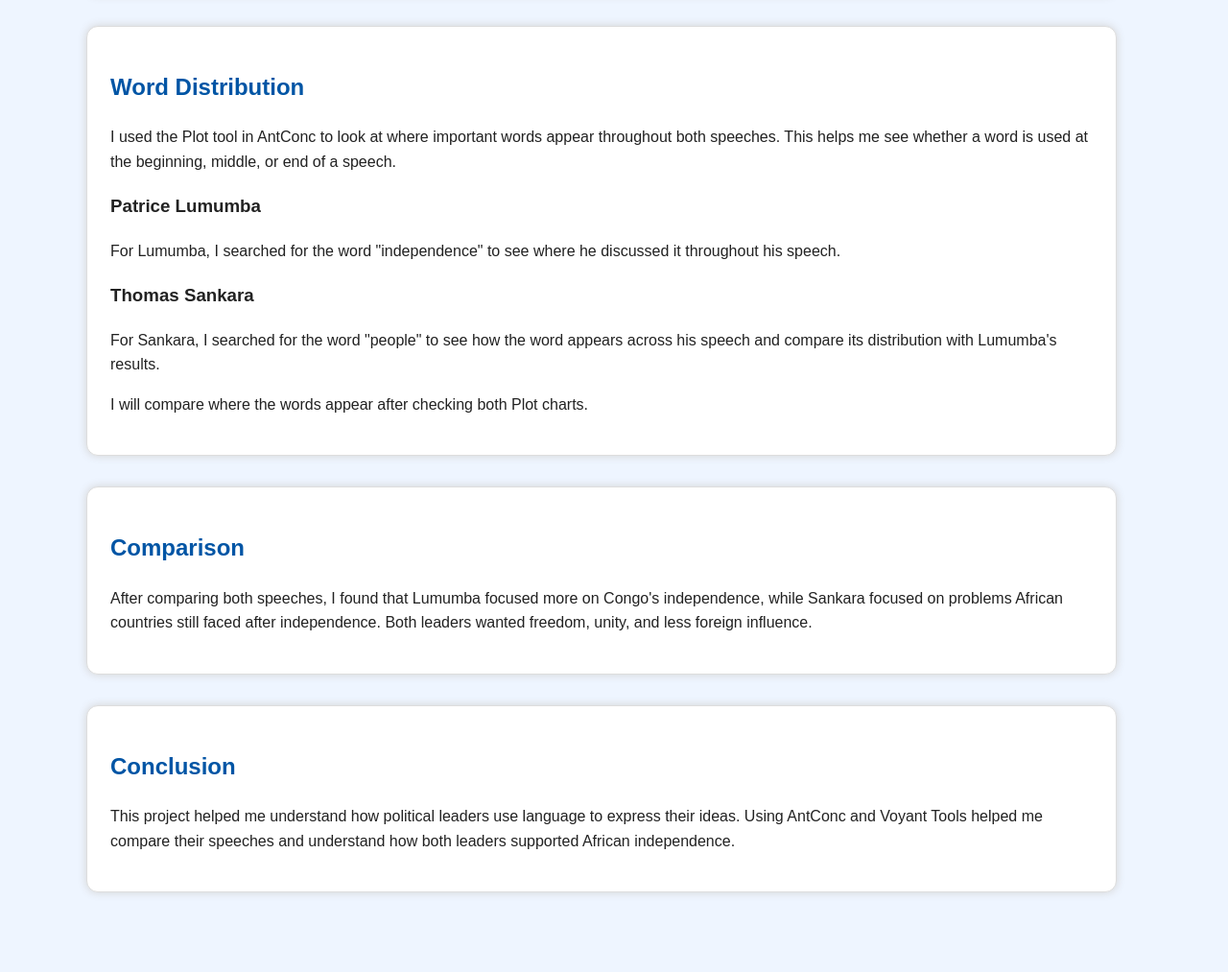
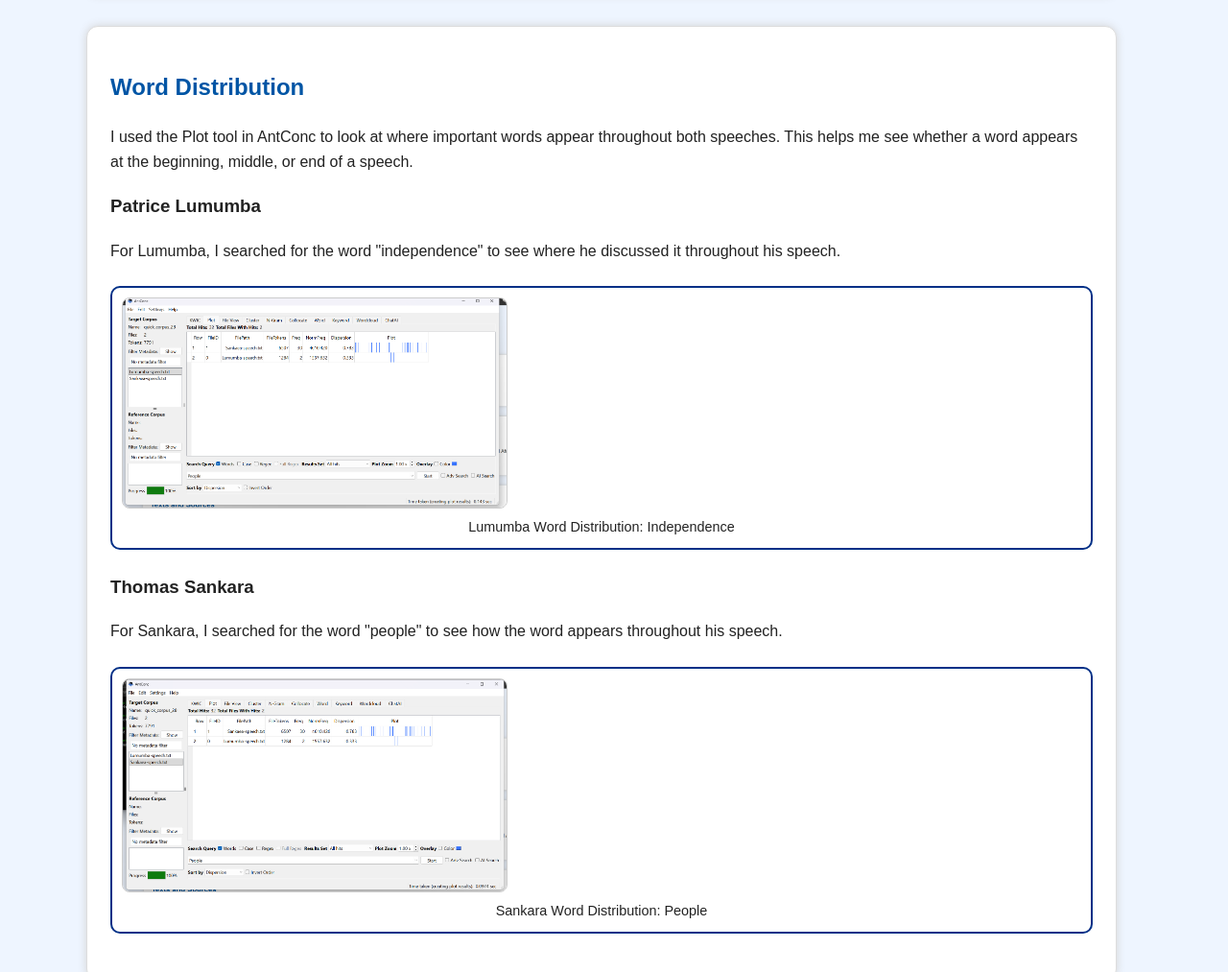
Before and after one commit to timotebaraka87-lgtm/Timothy, a plain HTML site: page docs/corpus-analysis.html in a window 1280 px wide. Shown: the part 4420-5433 px from the top of the page at 96% size. Before the commit the page ends 5382 px from the top, so only its background shows below. Drawn offline with Linux system fonts and the light colour scheme.

Commit message:
Display Word Distribution screenshots

```diff
--- a/docs/corpus-analysis.html
+++ b/docs/corpus-analysis.html
@@ -6,8 +6,7 @@
 
 <head>
     <meta charset="UTF-8">
-    <meta name="viewport"
-          content="width=device-width, initial-scale=1.0">
+    <meta name="viewport" content="width=device-width, initial-scale=1.0">
 
     <title>Corpus Analysis - Timothy Baraka</title>
     <link rel="stylesheet" href="style.css">
@@ -329,7 +328,7 @@
                 I used the Plot tool in AntConc to look
                 at where important words appear throughout
                 both speeches. This helps me see whether
-                a word is used at the beginning, middle,
+                a word appears at the beginning, middle,
                 or end of a speech.
             </p>
 
@@ -340,9 +339,6 @@
                 "independence" to see where he discussed
                 it throughout his speech.
             </p>
-
-            <!-- Uncomment after saving Lumumba-Plot.png
-                 inside docs/images.
 
             <div class="image-gallery">
                 <figure>
@@ -355,19 +351,13 @@
                 </figure>
             </div>
 
-            -->
-
             <h3>Thomas Sankara</h3>
 
             <p>
                 For Sankara, I searched for the word
                 "people" to see how the word appears
-                across his speech and compare its
-                distribution with Lumumba's results.
+                throughout his speech.
             </p>
-
-            <!-- Uncomment after saving Sankara-Plot.png
-                 inside docs/images.
 
             <div class="image-gallery">
                 <figure>
@@ -379,13 +369,6 @@
                     </figcaption>
                 </figure>
             </div>
-
-            -->
-
-            <p>
-                I will compare where the words appear
-                after checking both Plot charts.
-            </p>
         </section>
 
         <!-- COMPARISON SECTION -->
```
